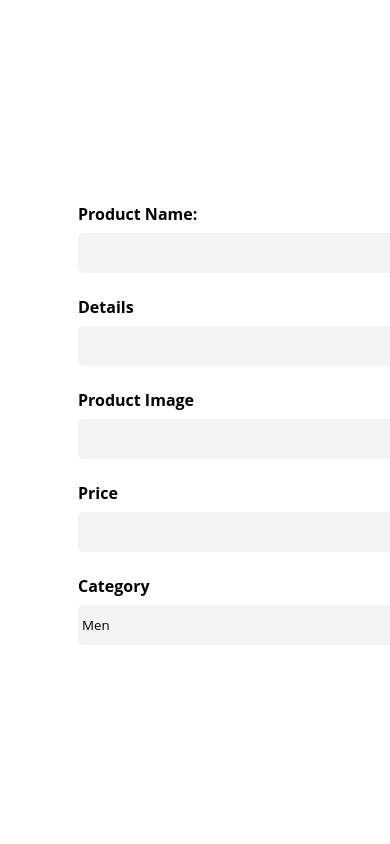
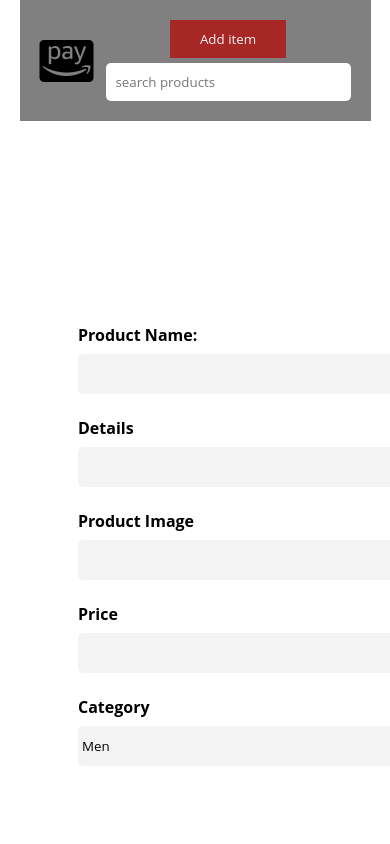
Before and after one commit to GSG-G11/amazona-team5, a website: page pages/seller.html in a window 390 px wide. Shown: the top 844 px of the page. Drawn offline with Linux system fonts and the light colour scheme.

Commit message:
added header

```diff
--- a/pages/seller.html
+++ b/pages/seller.html
@@ -1,58 +1,53 @@
 <!DOCTYPE html>
 <html lang="en">
+
 <head>
     <meta charset="UTF-8" />
     <meta http-equiv="X-UA-Compatible" content="IE=edge" />
     <meta name="viewport" content="width=device-width, initial-scale=1.0" />
     <link rel="stylesheet" href="../styles/style.css" />
     <!-- ----------------------fontawesome ----------------------------- -->
-    <link
-      rel="stylesheet"
-      href="https://pro.fontawesome.com/releases/v5.10.0/css/all.css"
-      integrity="sha384-AYmEC3Yw5cVb3ZcuHtOA93w35dYTsvhLPVnYs9eStHfGJvOvKxVfELGroGkvsg+p"
-      crossorigin="anonymous"
-    />
+    <link rel="stylesheet" href="https://pro.fontawesome.com/releases/v5.10.0/css/all.css"
+        integrity="sha384-AYmEC3Yw5cVb3ZcuHtOA93w35dYTsvhLPVnYs9eStHfGJvOvKxVfELGroGkvsg+p" crossorigin="anonymous" />
     <title>Document</title>
 </head>
 
 <body>
+    <!-- start Header -->
+    <header>
+        <div class="header-content">
+            <div class="left">
+                <a href="../index.html" style='color:black;'>
+                    <i class="fab fa-cc-amazon-pay fa-3x" id="logo"></i>
+                </a>
+            </div>
+            <div class="right">
+                <div class="search-bar">
+                    <input type="text" placeholder="search products" />
+                </div>
+                <button class="add-item-btn">Add item</button>
+            </div>
+        </div>
+        </div>
+    </header>
+    <!-- end Header -->
     <div class="add-product-container">
         <section class="add-product-form">
             <div class="form-item">
                 <label class="form-label" for="product-name">Product Name:</label>
-          <input
-            class="input"
-            type="text"
-            id="product-name"
-            name="product-name"
-          />
+                <input class="input" type="text" id="product-name" name="product-name" />
             </div>
             <div class="form-item">
                 <label class="form-label" for="product-details"> Details</label>
-          <input
-            class="input"
-            type="text"
-            id="product-details"
-            name="product-details"
-          />
+                <input class="input" type="text" id="product-details" name="product-details" />
             </div>
             <div class="form-item">
                 <label class="form-label" for="product-image"> Product Image</label>
-          <input
-            class="input"
-            type="url"
-            id="product-image"
-            name="product-image"
-          />
+                <input class="input" type="url" id="product-image" name="product-image" />
             </div>
             <div class="form-item">
                 <label class="form-label" for="product-price"> Price</label>
-          <input
-            class="input"
-            type="number"
-            id="product-price"
-            name="product-price"
-          />
+                <input class="input" type="number" id="product-price" name="product-price" />
             </div>
             <div class="form-item-submit">
                 <div class="form-item">
@@ -65,11 +60,7 @@
                     </select>
                 </div>
                 <div>
-            <input
-              class="form-submit-button"
-              type="submit"
-              value="Add to my cart"
-            />
+                    <input class="form-submit-button" type="submit" value="Add to my cart">
                 </div>
             </div>
         </section>
@@ -123,4 +114,5 @@
     </div>
     <!-- end products table -->
 </body>
+
 </html>
--- a/styles/style.css
+++ b/styles/style.css
@@ -8,6 +8,94 @@
   --main_color: white;
   --secondary_color: gray;
 }
+
+/* start Header */
+header {
+  display: grid;
+  place-items: center;
+}
+
+header .header-content {
+  width: 90%;
+  display: flex;
+  justify-content: space-between;
+  align-items: center;
+  background-color: var(--secondary_color);
+  padding: 20px 0;
+}
+
+header .left {
+  display: flex;
+}
+
+header .left #logo {
+  margin-left: 20px;
+}
+
+header .left .seller-btn {
+  text-align: center;
+  padding: 10px 20px;
+  text-decoration: none;
+  font-size: 20px;
+  border-radius: 5px;
+  background: #a72626;
+  color: #f3f3f3;
+  margin-inline: 20px;
+}
+
+header .right {
+  text-align: end;
+  display: flex;
+  justify-content: space-evenly;
+  align-items: center;
+}
+
+header .right .search-bar {
+  margin-right: 20px;
+  margin-top: 5px;
+}
+
+header .right .search-bar input {
+  width: 350px;
+  padding: 10px;
+  border: none;
+  outline: none;
+  border-radius: 5px;
+  margin-right: 50px;
+}
+header .right .cart-icon {
+  margin-right: 40px;
+  color: #a72626;
+}
+header .right .add-item-btn {
+  padding: 10px 30px;
+  background: #a72626;
+  color: #f3f3f3;
+  border: none;
+  cursor: pointer;
+  margin-right: 20px;
+}
+
+header .home-page-button {
+  padding: 10px 30px;
+  background: #a72626;
+  color: #f2f2f2;
+  border: none;
+  margin-right: 20px;
+  cursor: pointer;
+  text-align: end;
+}
+
+@media (max-width: 768px) {
+  header .right {
+    flex-direction: column-reverse;
+  }
+
+  header .right .search-bar input {
+    width: 100%;
+  }
+}
+/* end Header */
 
 .footer {
   width: 100%;
```
Also changed, not shown: index.html (+20 -0 lines), pages/cart.html (+19 -12 lines). Lines whose indentation alone changed are shown as unchanged.
